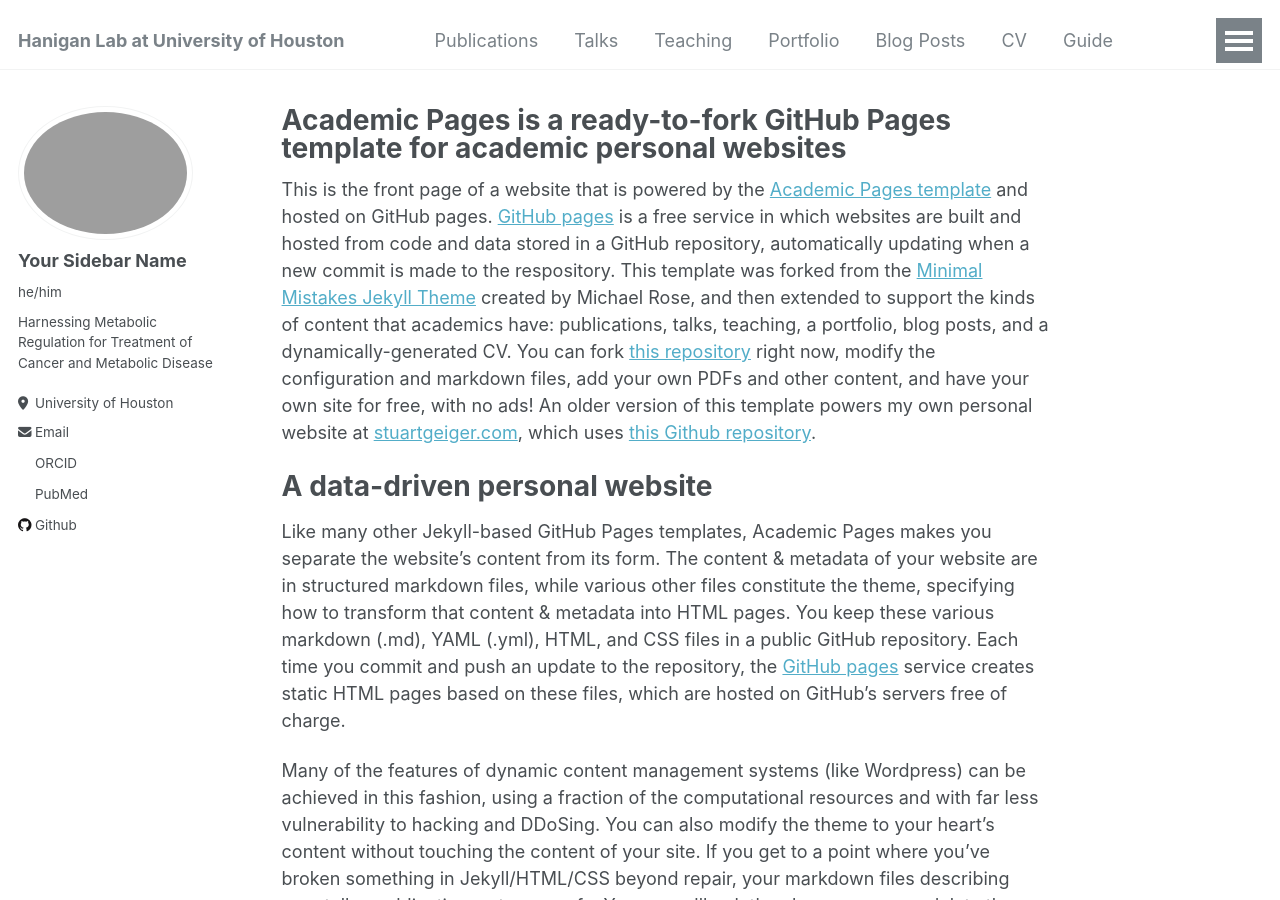
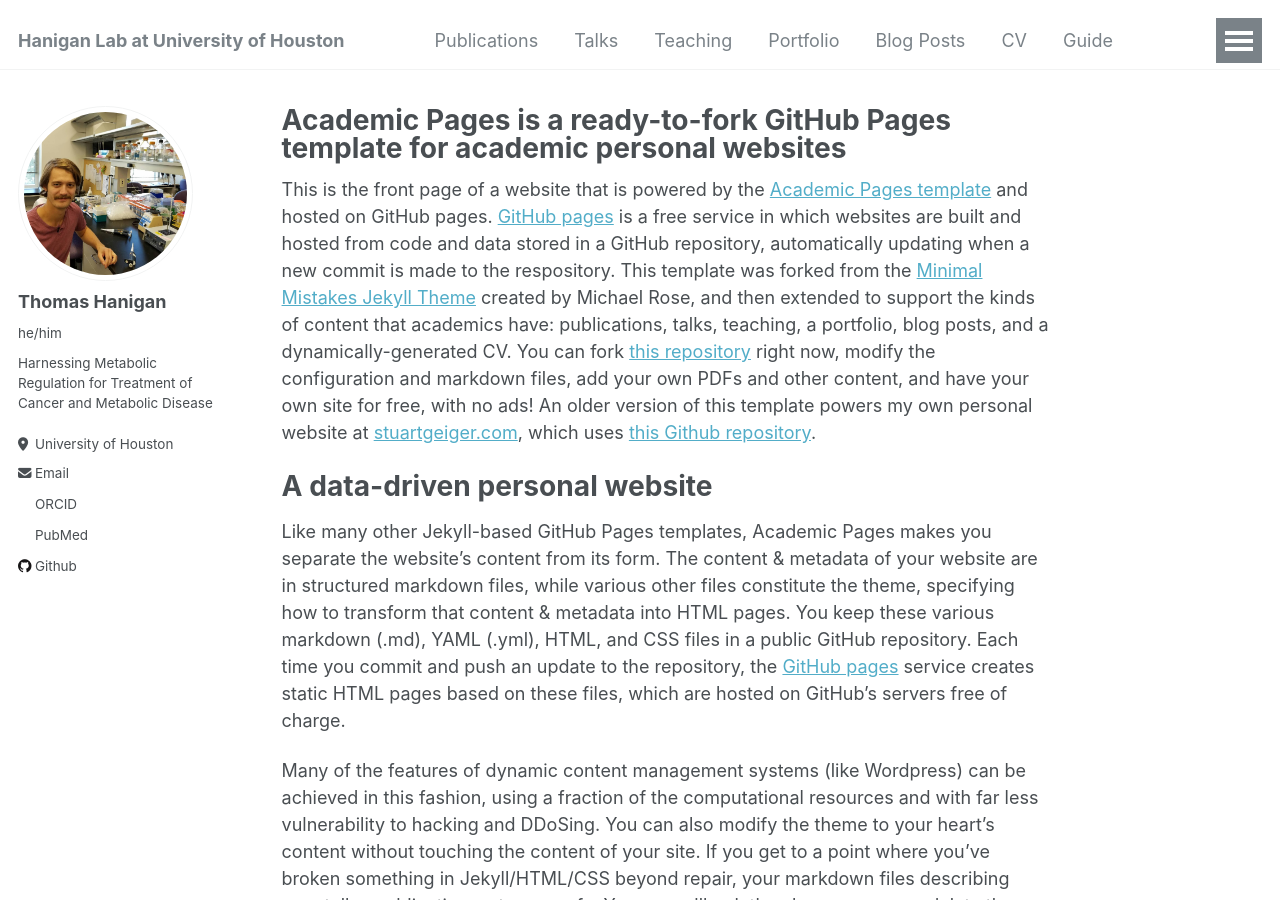
Before and after one commit to twhanigan/twhanigan.github.io, a Jekyll site: the page built from _pages/about.md, in a window 1280 px wide and 900 px high. Built offline with Jekyll 4.4.1, drawn with Linux system fonts in a browser that asks for light colours; nearby versions of some CDN libraries; some web fonts are replaced; a script bundle is joined from its source files by our own code; library files that are not in the unit come from our copies.

Commit message:
Update _config.yml

```diff
--- a/_config.yml
+++ b/_config.yml
@@ -21,8 +21,8 @@ repository               : "academicpages/academicpages.github.io"
 #               Additional customization can be done by editing /_includes/author-profile.html
 author:
   # Biographic information
-  avatar           : "bio-profile.jpg"
-  name             : "Your Sidebar Name"
+  avatar           : "bio-photo.jpg"
+  name             : "Thomas Hanigan"
   pronouns         : "he/him"
   bio              : "Harnessing Metabolic Regulation for Treatment of Cancer and Metabolic Disease"
   location         : "University of Houston"
```
